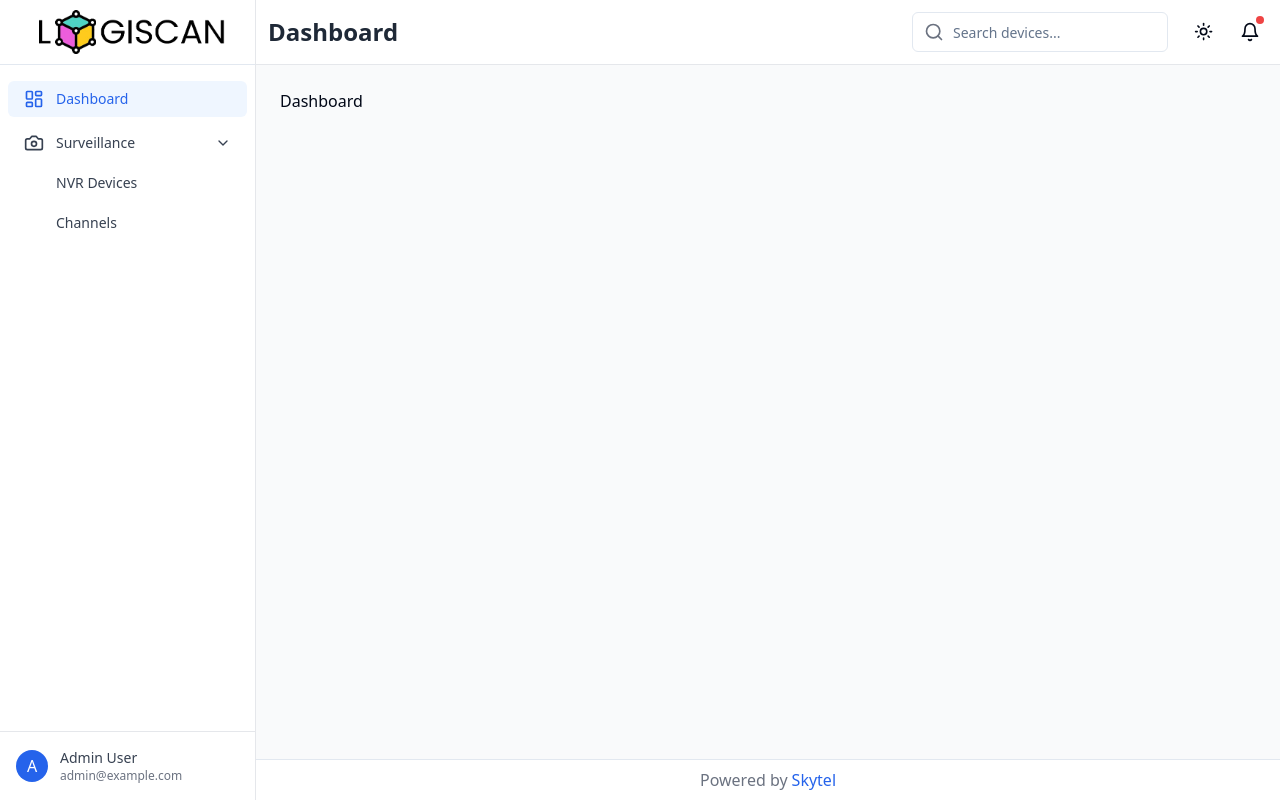
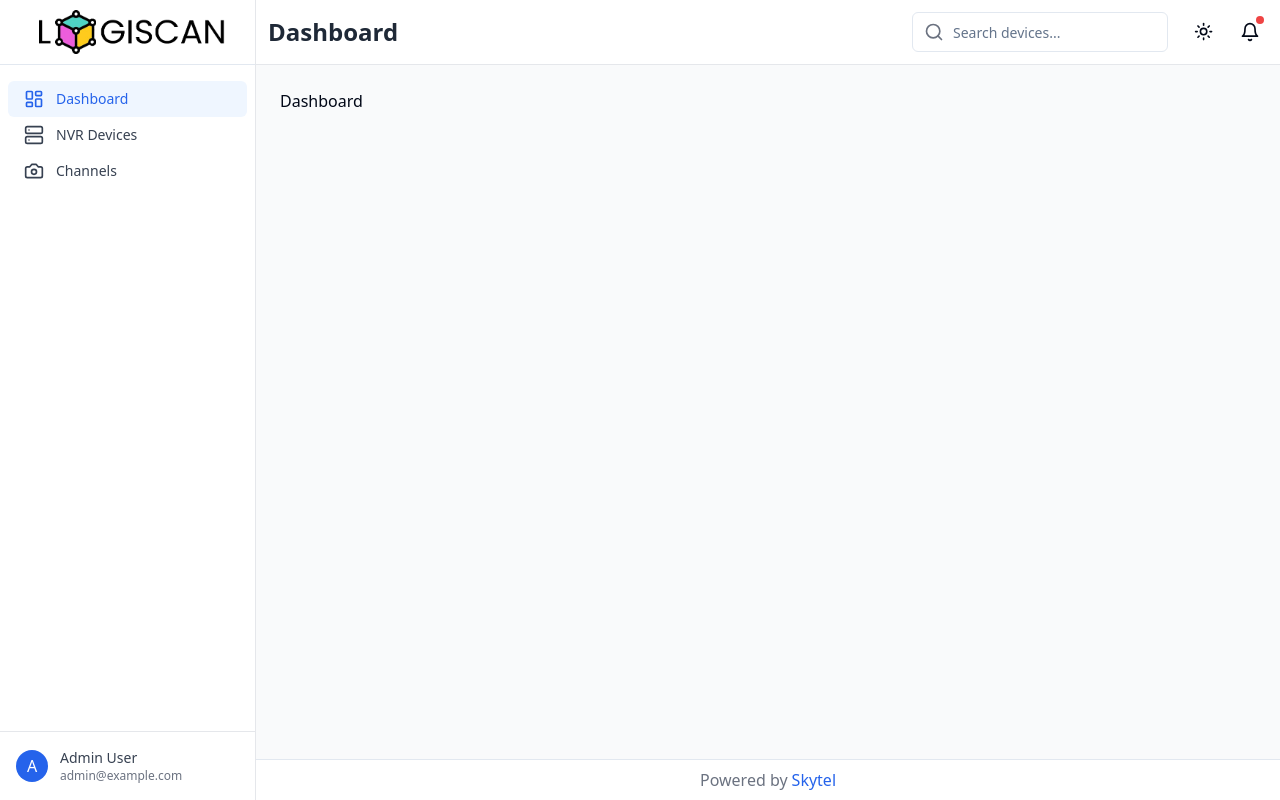
Before and after one commit to vishal-vaish/stream-secure, a Next.js app: page / in a window 1280 px wide. Built offline with nearby package versions, Linux system fonts and the light colour scheme.

Commit message:
Updated the sidebar design

```diff
--- a/src/components/Sidebar/index.tsx
+++ b/src/components/Sidebar/index.tsx
@@ -1,6 +1,6 @@
 "use client";
 
-import {ChevronRight,Menu, X} from 'lucide-react';
+import {ChevronRight, Menu, X} from 'lucide-react';
 import React, {useEffect, useState} from 'react'
 import {cn} from "@/lib/utils";
 import Link from "next/link";
@@ -72,46 +72,13 @@ const Sidebar = () => {
           isOpen ? 'translate-x-0' : '-translate-x-full')}
       >
         <Logo/>
-
         <Separator className="mb-4"/>
-
         <div className="flex flex-col flex-1 overflow-y-auto">
           {dashboardItems.map(item => {
             const Icon = item.icon;
 
-            if (item.expandable && item.subMenu && item.id) {
-              return (
-                <div key={item.id} className="pt-2 mx-2">
-                  <button
-                    className="flex items-center justify-between w-full px-4 py-2 text-sm font-medium text-left rounded-md text-gray-700 hover:bg-gray-100 dark:text-gray-200 dark:hover:bg-gray-800"
-                    onClick={() => toggleExpand(item.id!)}
-                  >
-                    <div className="flex items-center">
-                      <Icon className="w-5 h-5 mr-3"/>
-                      {item.label}
-                    </div>
-                    <ChevronRight
-                      className={`w-4 h-4 transition-transform duration-200 ${
-                        isExpanded(item.id!) ? 'transform rotate-90' : ''
-                      }`}
-                    />
-                  </button>
-
-                  {isExpanded(item.id) && (
-                    <div className="mt-1 ml-8 space-y-1">
-                      {item.subMenu.map(child => (
-                        <Link key={child.href} href={child.href} className={navLinkClass(isActive(child.href))}>
-                          {child.label}
-                        </Link>
-                      ))}
-                    </div>
-                  )}
-                </div>
-              );
-            }
-
             return (
-              <Link key={item.href} href={item.href!} className={cn("mx-2",navLinkClass(isActive(item.href!)))}>
+              <Link key={item.href} href={item.href!} className={cn("mx-2", navLinkClass(isActive(item.href!)))}>
                 <Icon className="w-5 h-5 mr-3"/>
                 {item.label}
                 {item.badge && (
--- a/src/lib/constant.tsx
+++ b/src/lib/constant.tsx
@@ -1,9 +1,9 @@
 import {
- Bell,
+  Bell,
   Camera,
-  LayoutDashboard,
+  LayoutDashboard, ServerIcon,
   Settings,
-   Users
+  Users
 } from "lucide-react";
 import {SidebarItem} from "@/lib/types";
 
@@ -17,21 +17,21 @@ export enum SideMenu {
   USERS = "Users",
 }
 
-export const dashboardItems:SidebarItem[] = [
+export const dashboardItems: SidebarItem[] = [
   {
     label: SideMenu.DASHBOARD,
     href: "/",
     icon: LayoutDashboard,
   },
   {
-    label: SideMenu.SURVEILLANCE,
+    label: SideMenu.NVR_DEVICES,
+    icon: ServerIcon,
+    href: "/nvr"
+  },
+  {
+    label: SideMenu.CHANNELS,
     icon: Camera,
-    expandable: true,
-    id: "surveillance",
-    subMenu: [
-      { label: SideMenu.NVR_DEVICES, href: "/nvr", navbarTitle:"NVR Dashboard" },
-      { label: SideMenu.CHANNELS, href: "/channels", navbarTitle:"All Channels" },
-    ],
+    href: "/channels"
   },
   // {
   //   label: SideMenu.SETTINGS,
```
